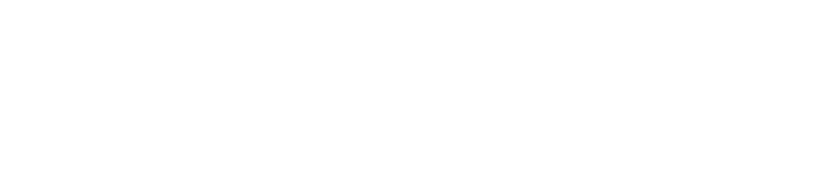
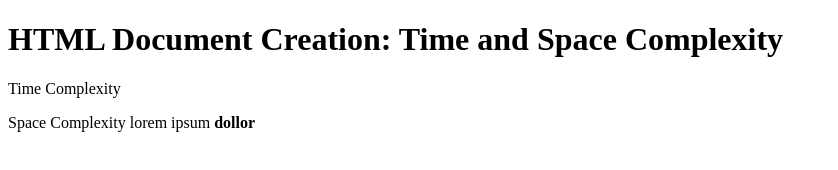
Before and after one commit to acciojob/time-and-space-complexity-dhairyashukla08, a website: page main.html in a window 1280 px wide. Shown: the whole page, without its empty margins (0-838 px from the left). Drawn offline with Linux system fonts and the light colour scheme.

Commit message:
created a submission

```diff
--- a/main.html
+++ b/main.html
@@ -8,6 +8,9 @@
 
 <body>
 	<!-- the entire body must be written by student -->
+	<h1>HTML Document Creation: Time and Space Complexity</h1>
+	<p>Time Complexity </p>
+	<p>Space Complexity lorem ipsum <b>dollor</b> </p>
     <script type="text/javascript" src="./script.js">
 </script>
 
```
